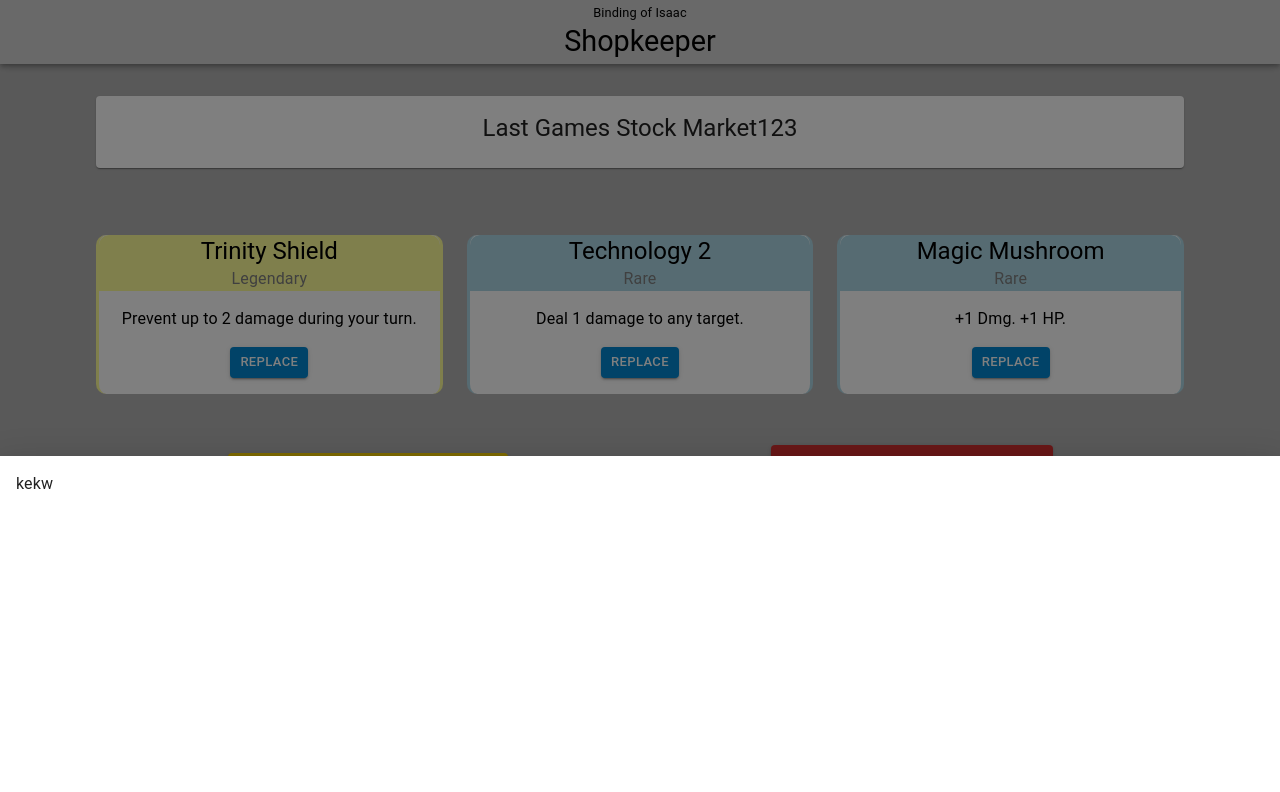
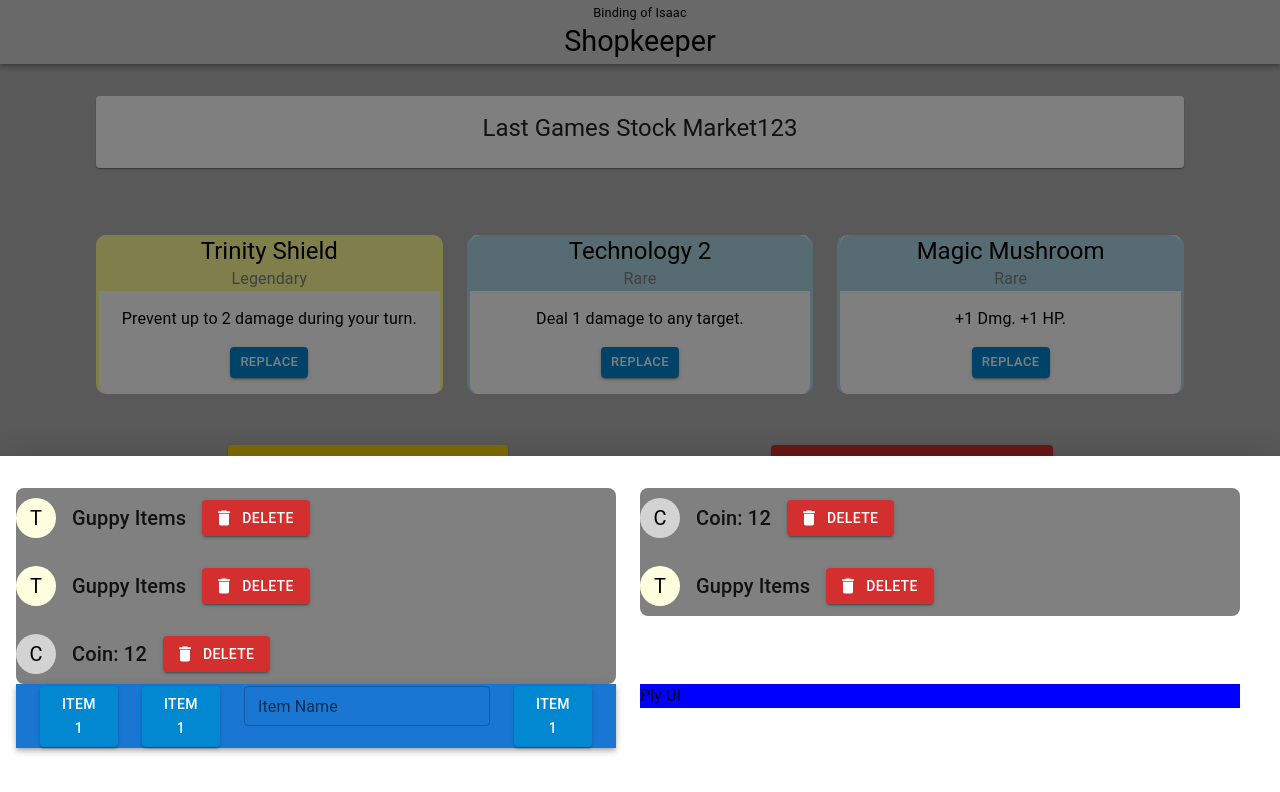
Before and after one commit to 2023-fall-adv-fe/binding-isaac-shop, a React (Create React App) app: page /#/companion in a window 1280 px wide. Both pictures are taken after a click on the button "MAKE OFFER". Shown: the top 792 px of the page. Built offline with nearby package versions, Linux system fonts and the light colour scheme.

Commit message:
added drawer and content inside.

```diff
--- a/src/cards/cardarr.tsx
+++ b/src/cards/cardarr.tsx
@@ -49,6 +49,7 @@
   { name: "Brimstone", rarity: "Rare", description: "+1 Dmg. Each time you deal combat damage to a monster, deal 1 damage to another player." },
   { name: "Mom's Purse", rarity: "Common", description: "Loot +1 during your loot step." },
   { name: "The Chest", rarity: "Legendary", description: "If this would be destroyed it becomes a soul instead." },
+  //Fake Cards
   { name: "The Ladder", rarity: "Common", description: "You may attack any monster in the dungeon without a line of sight." },
   { name: "Guppy's Collar", rarity: "Rare", description: "When you die, roll; (1: Revive with 1 health. 2-6: Stay dead.)" },
   { name: "Guppy's Hairball", rarity: "Common", description: "Add +1 to your attack roll." },
--- a/src/cards/cardbase.tsx
+++ b/src/cards/cardbase.tsx
@@ -12,11 +12,7 @@
 interface CardBaseProps {
   className?: string;
 }
-/*
-bgcolor: 'lightyellow'   =    LEGENDARY
-bgcolor: 'lightblue'     =    RARE
-bgcolor: 'white'         =    COMMON
-*/
+
 //---------------------RANDOM-----------------------
 const RandomCardNumber = () => {
   let maxCards = tradingCards.length; // quantity in card array
@@ -29,7 +25,6 @@
     const [cardNumber, setCdN] = useState<number>(RandomCardNumber());
 
     const rarityColor = (n : string) => {
-        console.log(n);
         if (n == "Common") {return("lightgrey")}
         else if (n == "Rare") {return("lightblue")}
         else if (n == "Legendary") {return("#FFFF99")}
@@ -77,7 +72,7 @@
           borderTopRightRadius : '10px'
         }}
       >
-        <Typography variant="h5" sx={{}}>
+        <Typography variant="h5">
           {tradingCards[cardNumber].name}
         </Typography>
         <Typography variant="body1" sx={{ color: 'grey' }}>
--- a/src/offerdrawer.tsx
+++ b/src/offerdrawer.tsx
@@ -8,7 +8,76 @@
 import Skeleton from '@mui/material/Skeleton';
 import Typography from '@mui/material/Typography';
 import SwipeableDrawer from '@mui/material/SwipeableDrawer';
-import { Style } from '@mui/icons-material';
+import { Search, Style } from '@mui/icons-material';
+import { AppBar, Avatar, Grid, IconButton, Input, ListItem, ListItemText, Stack, TextField, Toolbar } from '@mui/material';
+import DeleteIcon from '@mui/icons-material/Delete';
+import MenuIcon from '@mui/icons-material/Menu';
+
+// Data Needed---------------
+let itemName = "Guppy Items"; // Name for the offer item
+let itemType = "T"; //Letter for Item in offer (Treasure = T, Loot = L, Coin = C, Soul = S)
+let itemRarity = { color: "black", bgcolor: 'lightyellow' };
+
+let coinCount = 12;
+let lootCount = 2;
+let soulCount = 1;
+// -------------------------
+
+
+// OBJECT STRUCTURE -----------
+const ListObject = (iT: string, iR: object, iN: string) => {
+    console.log("IT: "+iT,"IR: "+iR,"IN: "+iN);
+    return(
+        <Stack
+            spacing={2} paddingY={"10px"} direction="row" alignItems="center" alignSelf={"start"}>
+            <Stack>
+                <Avatar sx={iR}>{iT}</Avatar>
+            </Stack>
+            <Stack sx={{ minWidth: 0 , flexGrow: 1}}>
+                <Typography variant='h6' noWrap>{iN}</Typography>
+            </Stack>
+            <Stack sx={{ minWidth: 0 }}>
+                <Button variant="contained" color="error" startIcon={<DeleteIcon />}>
+                    Delete
+                </Button>
+            </Stack>
+        </Stack>
+    );
+};
+// COUNT OBJ STRUCTURE -----------
+const ListCount = (iT: string, iN: string, cC: number, lC: number, sC: number) => {
+
+    let name = ("Coin: "+ cC);
+    let type = "C";
+
+
+    console.log("IT: "+iT,"IN: "+iN);
+    return(
+        <Stack
+            spacing={2} paddingY={"10px"} direction="row" alignItems="center" alignSelf={"start"}>
+            <Stack>
+                <Avatar sx={{ color: "black", bgcolor: 'lightgrey' }}>{type}</Avatar>
+            </Stack>
+            <Stack sx={{ minWidth: 0 , flexGrow: 1}}>
+                <Typography variant='h6' noWrap>{name}</Typography>
+            </Stack>
+            <Stack sx={{ minWidth: 0 }}>
+                <Button variant="contained" color="error" startIcon={<DeleteIcon />}>
+                    Delete
+                </Button>
+            </Stack>
+        </Stack>
+    );
+};
+
+// {ListObject(itemType, itemRarity, itemName)}
+
+
+
+
+
+
+
 
 const drawerBleeding = 56;
 
@@ -33,7 +102,7 @@
             },
             }}
         />
-      <Box sx={{ textAlign: 'center', pt: 1 }}>
+
         <Button
             sx={{bgcolor: 'gold', color: 'black'}}
             style={{ paddingInline: "5rem" }}
@@ -43,7 +112,7 @@
             onClick={toggleDrawer(true)}
             >Make Offer
         </Button>
-      </Box>
+
         <SwipeableDrawer
             anchor="bottom"
             open={open}
@@ -55,16 +124,86 @@
             keepMounted: true,
             }}
         >
-        <StyledBox
-          sx={{
-            pt: 2,
+            <StyledBox sx={{
+                pt: 4,
                 px: 2,
                 pb: 2,
                 height: '100%',
                 overflow: 'auto',
+                bgcolor: "white"
             }}
             >
-          <Typography>kekw</Typography>
+            {/* _____________________ DRAWER CONTENT _____________________ */}
+
+            {/* sx={{ marginTop: 'auto' }} */}
+                <Grid container>
+                    <Grid container xs={12} columnSpacing={{ xs: 1, sm: 2, md: 3 }}>
+
+                    {/* _____________________________________________ShopKeeper Offer________________________________ */}
+                        <Grid item xs={12} sm={6}>
+                            <Stack
+                                spacing={1}
+                                direction="column"
+                                justifyContent="center"
+                                alignItems="center"
+                                bgcolor={'grey'}
+                                borderRadius={2}
+                            >
+                                {/* ------------OBJ------------- */}
+                                {ListObject(itemType, itemRarity, itemName)}
+                                {ListObject(itemType, itemRarity, itemName)}
+                                {ListCount(itemType, itemName, coinCount, lootCount, soulCount)}
+                            </Stack>
+                        </Grid>
+
+                    {/* _____________________________________________Player Offer________________________________ */}
+                        <Grid item xs={12} sm={6}>
+                                <Stack
+                                    spacing={1}
+                                    direction="column"
+                                    justifyContent="center"
+                                    alignItems="center"
+                                    bgcolor={'grey'}
+                                    borderRadius={2}
+                                >
+                                    {/* ------------OBJ------------- */}
+                                    {ListCount(itemType, itemName, coinCount, lootCount, soulCount)}
+                                    {ListObject(itemType, itemRarity, itemName)}
+                                </Stack>
+                            </Grid>
+                    </Grid>
+
+
+                    <Grid container xs={12} columnSpacing={{ xs: 1, sm: 2, md: 3 }}>
+
+                        <Grid item xs={12} sm={6}>
+                            <AppBar position="static" color='primary'>
+                                <Toolbar>
+                                    <Stack spacing={3} direction="row" borderRadius={2}>
+                                        <Button variant="contained" color="info">Item 1</Button>
+                                        <Button variant="contained" color="info">Item 1</Button>
+                                        <div>
+                                            <TextField
+                                            label="Item Name"
+                                            defaultValue=""
+                                            size="small"
+                                            />
+                                        </div>
+                                        <Button variant="contained" color="info">Item 1</Button>
+                                    </Stack>
+
+                                </Toolbar>
+                            </AppBar>
+                        </Grid>
+
+                        <Grid item xs={12} sm={6}>
+                            <Typography bgcolor={"blue"}>Ply UI</Typography>
+                        </Grid>
+
+                    </Grid>
+                </Grid>
+
+
             </StyledBox>
         </SwipeableDrawer>
     </>
```
Lines whose indentation alone changed are shown as unchanged.
